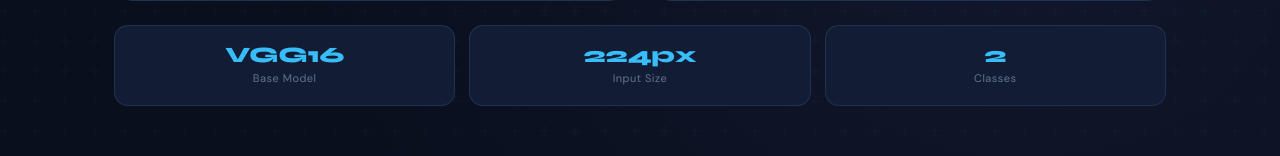
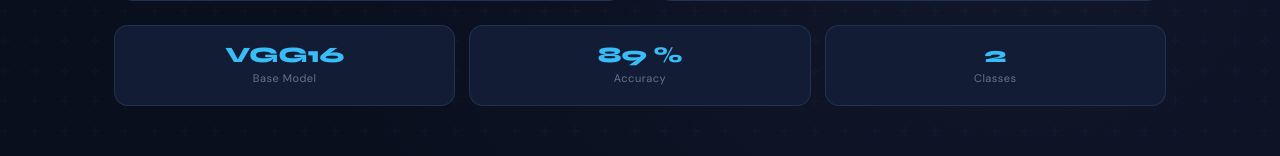
Before and after one commit to Rupam-das123/Kidney-Disease-Classification-Deep-Learning-Project, a Flask app: page / in a window 1280 px wide. Shown: the part 774-930 px from the top of the page. Run offline with Flask 3, Linux system fonts and the light colour scheme; some libraries are stand-ins or nearby versions.

Commit message:
deployed_9

```diff
--- a/templates/index.html
+++ b/templates/index.html
@@ -317,8 +317,8 @@
                 <div class="stat-label">Base Model</div>
             </div>
             <div class="stat-card">
-                <div class="stat-value">224px</div>
-                <div class="stat-label">Input Size</div>
+                <div class="stat-value">89 %</div>
+                <div class="stat-label">Accuracy</div>
             </div>
             <div class="stat-card">
                 <div class="stat-value">2</div>
```
